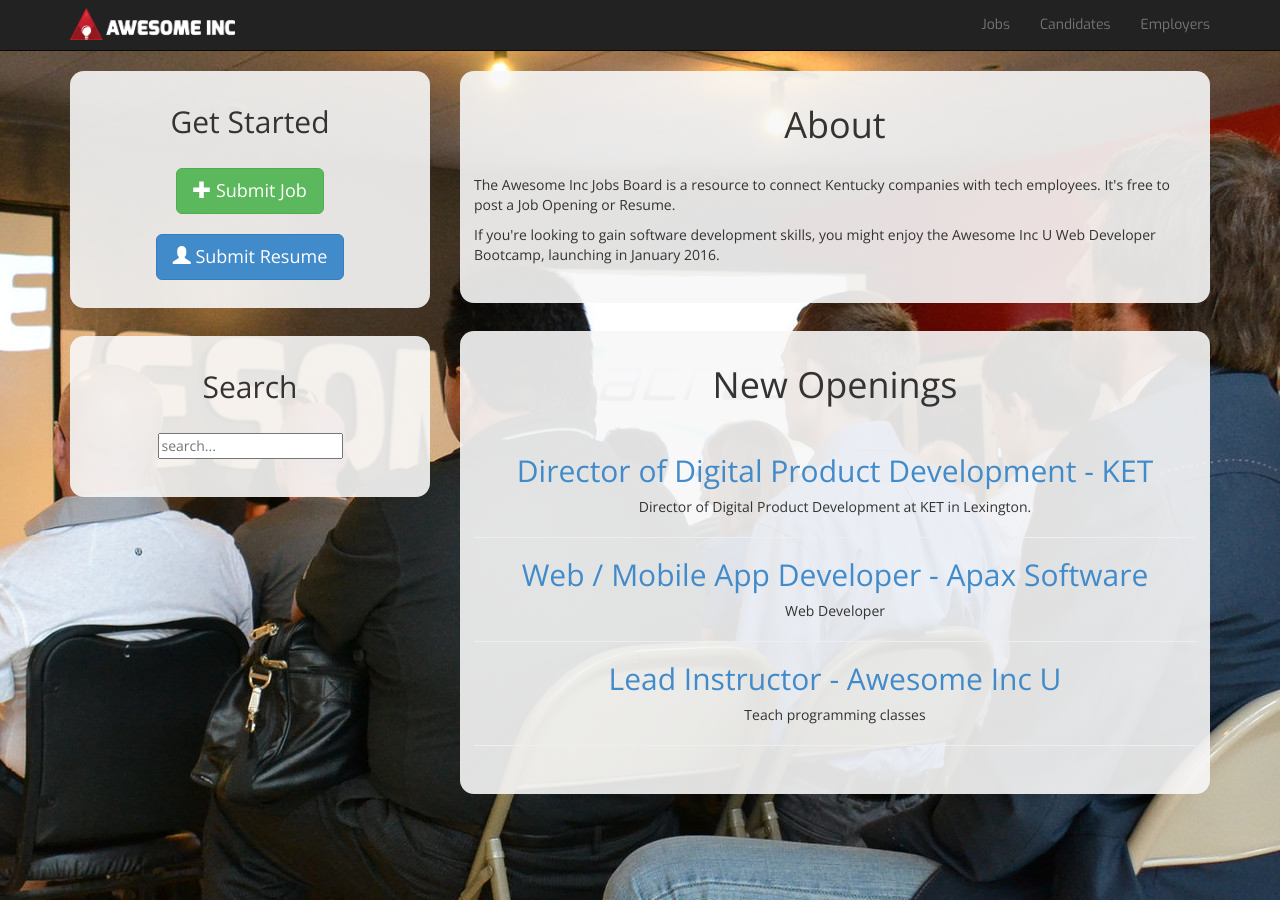
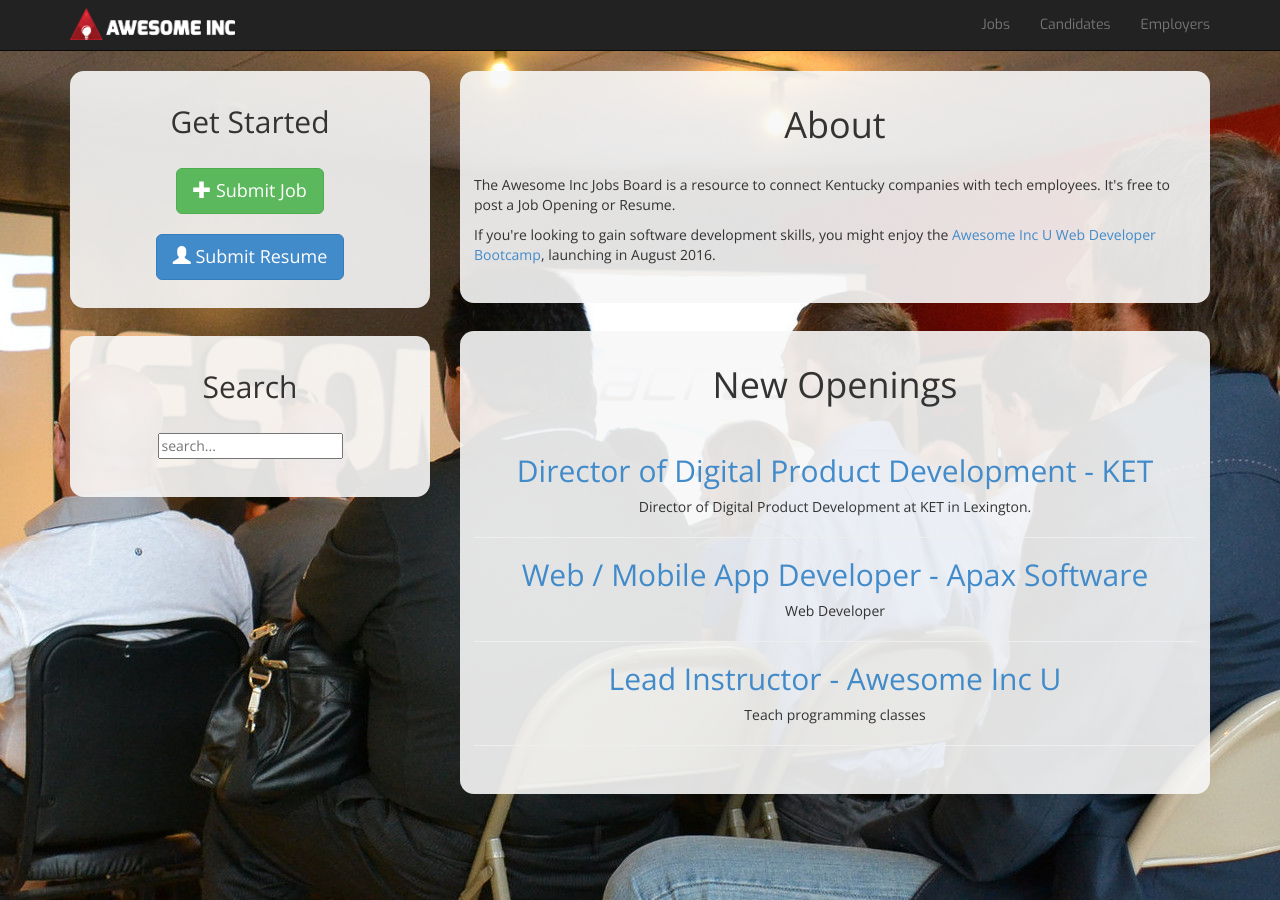
Before and after one commit to ainc/awesome-jobs, a Jekyll site: the page built from index.html, in a window 1280 px wide. Built offline with Jekyll 4.4.1, drawn with Linux system fonts in a browser that asks for light colours.

Commit message:
Add link to Bootcamp, update date

```diff
--- a/index.html
+++ b/index.html
@@ -8,7 +8,7 @@
 		<h1 class="text-center">About</h1>
 		<br>
 		<p>The Awesome Inc Jobs Board is a resource to connect Kentucky companies with tech employees. It's free to post a Job Opening or Resume.</p>
-		<p>If you're looking to gain software development skills, you might enjoy the Awesome Inc U Web Developer Bootcamp, launching in January 2016.</p>
+		<p>If you're looking to gain software development skills, you might enjoy the <a href="http://www.awesomeincu.com/interest/bootcamp/" target="_blank">Awesome Inc U Web Developer Bootcamp</a>, launching in August 2016.</p>
 	</div>
 </div>
 <div class="col-md-8">
```
